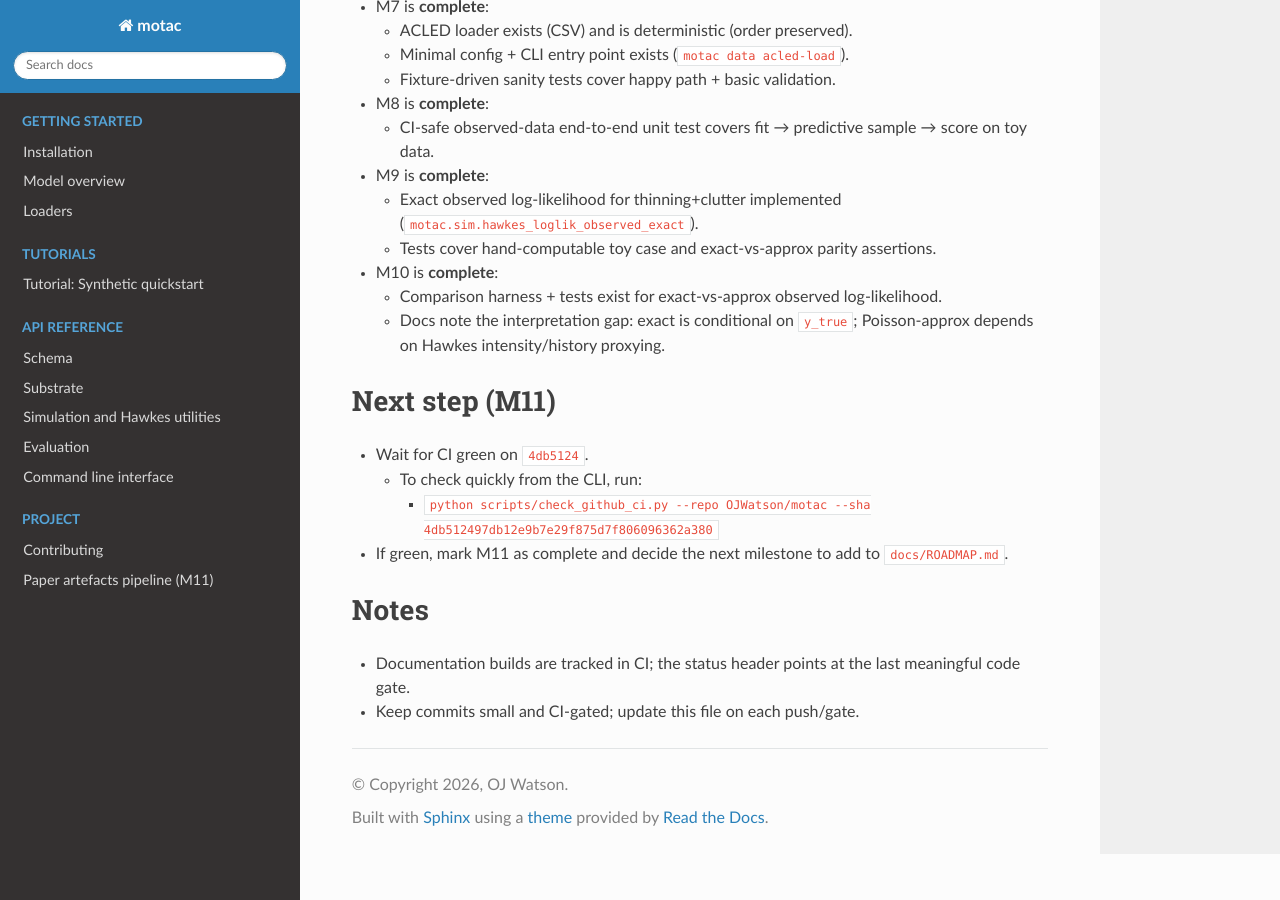
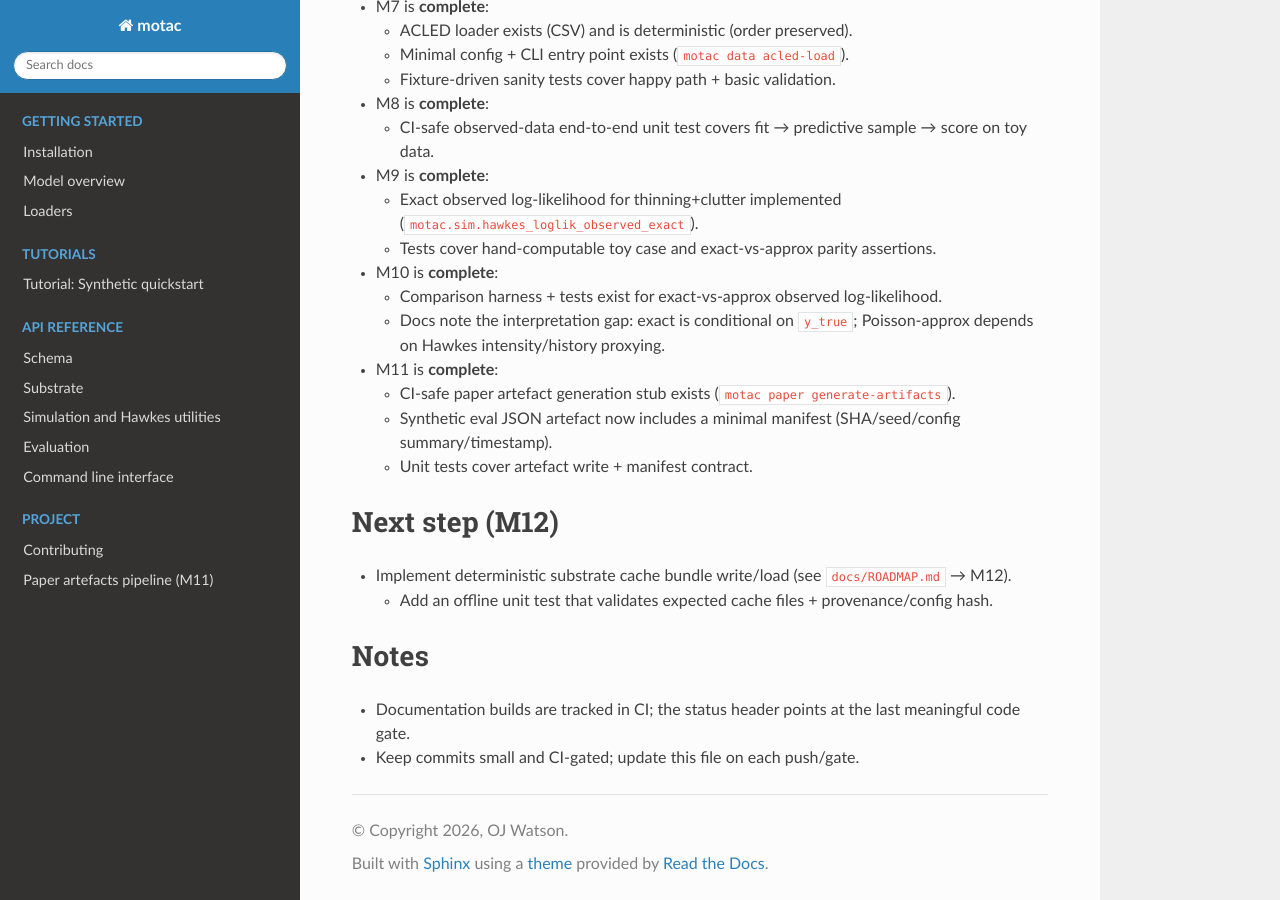
Before and after one commit to OJWatson/motac, a Sphinx documentation site: the page built from docs/STATUS.md, in a window 1280 px wide and 900 px high, scrolled down 715 px. Built offline with Sphinx 7.4.7 and the Read the Docs theme 3.1.0, drawn with Linux system fonts in a browser that asks for light colours; some of the changed text lies outside the part shown.

Commit message:
docs: mark M11 complete and add M12

````diff
--- a/docs/STATUS.md
+++ b/docs/STATUS.md
@@ -1,9 +1,9 @@
 ```pm-status
-milestone: M11
+milestone: M12
 state: running
 headSha: 4db512497db12e9b7e29f875d7f806096362a380
 ciRunUrl: https://github.com/OJWatson/motac/actions?query=branch%3Amain
-updatedAtUtc: 2026-02-12T16:02:24Z
+updatedAtUtc: 2026-02-12T16:20:58Z
 ```
 
 ## Status
@@ -40,11 +40,14 @@ updatedAtUtc: 2026-02-12T16:02:24Z
   - Comparison harness + tests exist for exact-vs-approx observed log-likelihood.
   - Docs note the interpretation gap: exact is conditional on `y_true`; Poisson-approx depends on Hawkes intensity/history proxying.
 
-## Next step (M11)
-- Wait for CI green on `4db5124`.
-  - To check quickly from the CLI, run:
-    - `python scripts/check_github_ci.py --repo OJWatson/motac --sha 4db512497db12e9b7e29f875d7f806096362a380`
-- If green, mark M11 as complete and decide the next milestone to add to `docs/ROADMAP.md`.
+- M11 is **complete**:
+  - CI-safe paper artefact generation stub exists (`motac paper generate-artifacts`).
+  - Synthetic eval JSON artefact now includes a minimal manifest (SHA/seed/config summary/timestamp).
+  - Unit tests cover artefact write + manifest contract.
+
+## Next step (M12)
+- Implement deterministic substrate cache bundle write/load (see `docs/ROADMAP.md` → M12).
+  - Add an offline unit test that validates expected cache files + provenance/config hash.
 
 ## Notes
 - Documentation builds are tracked in CI; the status header points at the last meaningful code gate.
````
Also changed, not shown: docs/ROADMAP.md (+6 -0 lines), docs/WORKLOG.md (+1 -0 lines).
